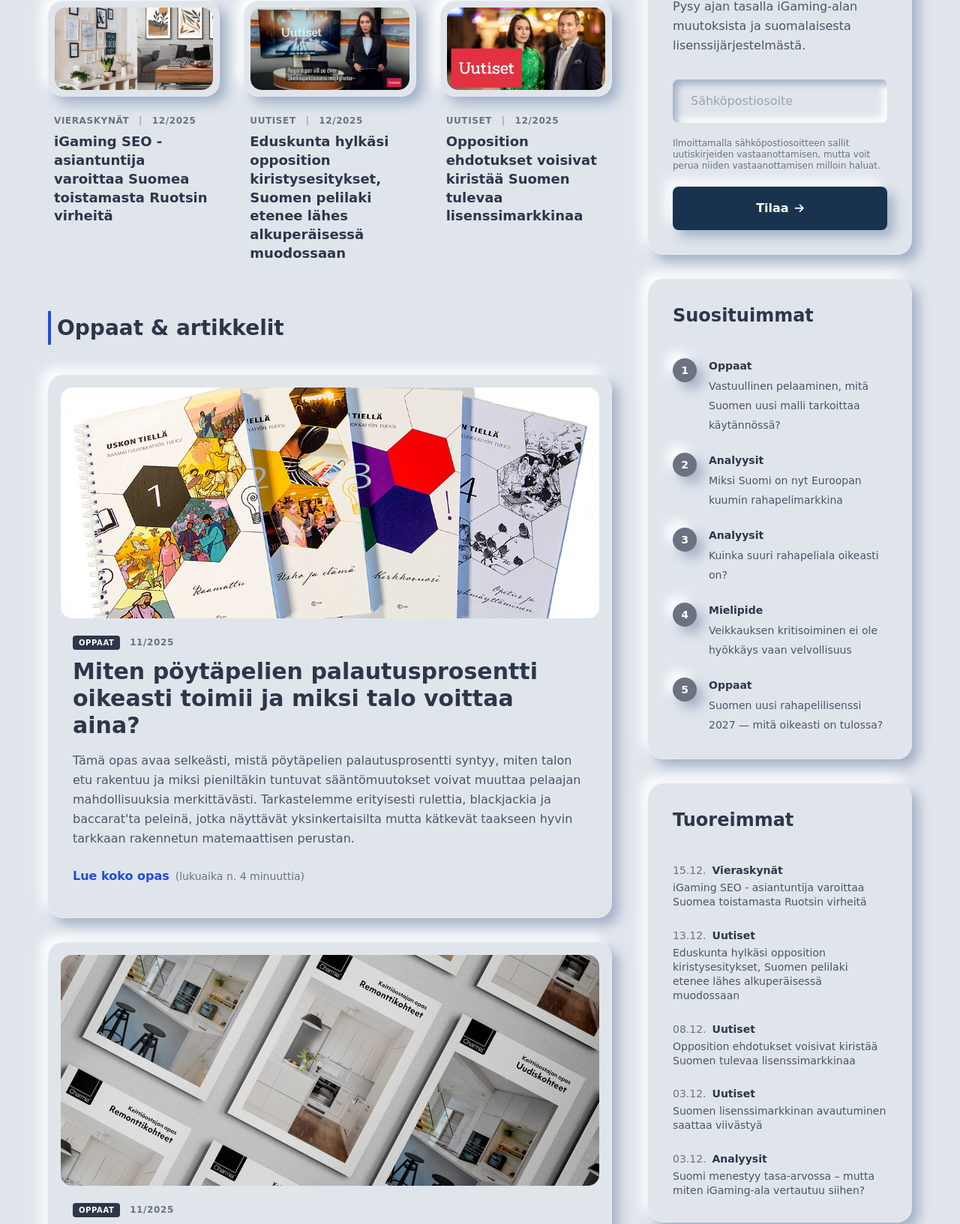
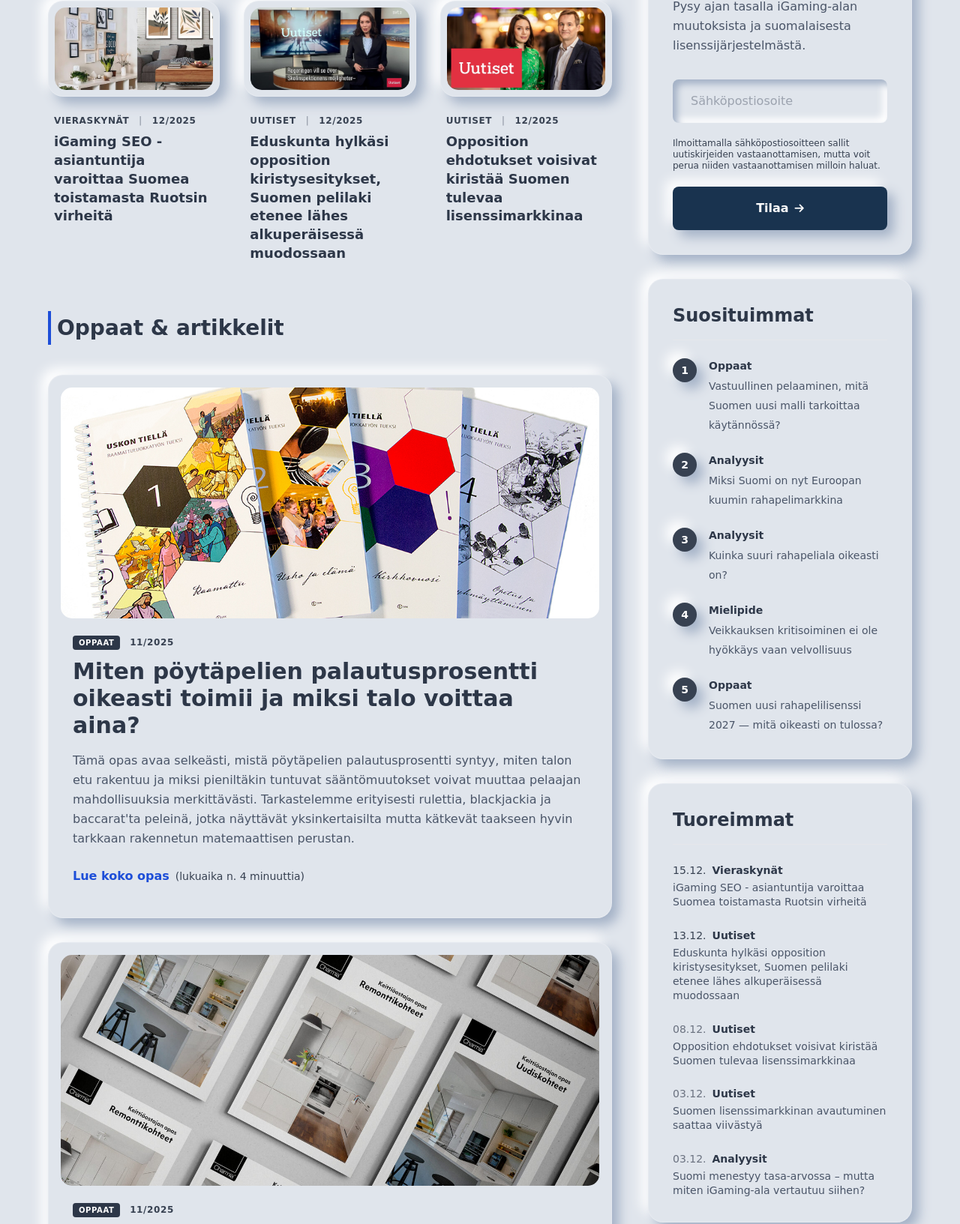
Before and after one commit to TravelerX9/rza-winlandia, a plain HTML site: page index.html in a window 1280 px wide. Shown: the part 909-2542 px from the top of the page at 75% size. Drawn offline with nearby package versions, Linux system fonts and the light colour scheme; a web font is replaced by a local one.

Commit message:
Update index.html

```diff
--- a/index.html
+++ b/index.html
@@ -4,6 +4,8 @@
 <head>
   <meta charset="UTF-8">
   <meta name="viewport" content="width=device-width, initial-scale=1.0">
+  <meta name="description"
+    content="Winlandia.io on riippumaton tietolähde suomalaisesta iGaming-toimialasta. Lue uusimmat uutiset, analyysit ja oppaat rahapelaamisesta ja lainsäädännöstä.">
   <title>Winlandia.io - Neumorphism</title>
   <link rel="icon" type="image/png" href="images/favicon.png">
   <link href="https://fonts.googleapis.com/css2?family=Sansita+Swashed:wght@700&display=swap" rel="stylesheet">
@@ -48,9 +50,9 @@
       <nav
         class="bg-[#19334f] shadow-neu-flat rounded-2xl border border-white/20 px-4 md:px-6 py-2 md:py-4 flex justify-between items-center">
         <!-- Logo -->
-        <a href="/"
+        <a href="/" aria-label="Winlandia Etusivu"
           class="text-lg md:text-2xl font-extrabold text-white flex items-center gap-2.5 tracking-wide">
-          <img class="md:w-[200px] md:h-[35px] w-[150px] h-[25px]" src="images/winlandia.png" alt="">
+          <img class="md:w-[200px] w-[150px] h-auto" src="images/winlandia.png" alt="Winlandia Logo">
         </a>
 
         <!-- Desktop Nav -->
@@ -80,11 +82,11 @@
 
         <!-- Mobile Actions -->
         <div class="flex gap-4">
-          <button
+          <button aria-label="Haku"
             class="w-[35px] h-[35px] flex items-center justify-center rounded-full text-neu-accent bg-neu-bg shadow-[5px_5px_10px_#122438,-5px_-5px_10px_#29507d] transition-all duration-300 cursor-pointer hover:text-blue-700">
             <i class="fas fa-search"></i>
           </button>
-          <button id="mobile-menu-btn"
+          <button id="mobile-menu-btn" aria-label="Valikko"
             class="w-[35px] h-[35px] flex items-center justify-center rounded-full text-neu-accent bg-neu-bg shadow-[5px_5px_10px_#122438,-5px_-5px_10px_#29507d] transition-all duration-300 cursor-pointer hover:text-blue-700 lg:hidden">
             <i class="fas fa-bars"></i>
           </button>
@@ -179,7 +181,7 @@
                       class="w-full h-full object-cover rounded-[15px]">
                   </div>
                   <div class="px-2">
-                    <div class="text-xs font-bold text-gray-500 uppercase tracking-wider mb-2">
+                    <div class="text-xs font-bold text-gray-700 uppercase tracking-wider mb-2">
                       VIERASKYNÄT <span class="mx-2 text-gray-400">|</span> 12/2025
                     </div>
                     <h3
@@ -199,7 +201,7 @@
                     <img src="images/Uutiset.jpg" alt="Uutiset" class="w-full h-full object-cover rounded-[15px]">
                   </div>
                   <div class="px-2">
-                    <div class="text-xs font-bold text-gray-500 uppercase tracking-wider mb-2">
+                    <div class="text-xs font-bold text-gray-700 uppercase tracking-wider mb-2">
                       UUTISET <span class="mx-2 text-gray-400">|</span> 12/2025
                     </div>
                     <h3
@@ -220,7 +222,7 @@
                     <img src="images/Uutiset2.jpg" alt="Uutiset" class="w-full h-full object-cover rounded-[15px]">
                   </div>
                   <div class="px-2">
-                    <div class="text-xs font-bold text-gray-500 uppercase tracking-wider mb-2">
+                    <div class="text-xs font-bold text-gray-700 uppercase tracking-wider mb-2">
                       UUTISET <span class="mx-2 text-gray-400">|</span> 12/2025
                     </div>
                     <h3
@@ -249,7 +251,7 @@
                   <img src="images/oppaat.jpg" alt="Pöytäpelien opas" class="w-full h-full object-cover">
                 </div>
                 <div class="px-4 pb-6">
-                  <div class="text-xs font-bold text-gray-500 uppercase tracking-wider mb-3">
+                  <div class="text-xs font-bold text-gray-700 uppercase tracking-wider mb-3">
                     <span class="bg-neu-accent text-white px-2 py-1 rounded text-[10px] mr-2">OPPAAT</span> 11/2025
                   </div>
                   <h3
@@ -264,7 +266,7 @@
                   </p>
                   <a href="#"
                     class="text-blue-700 font-bold border-b-2 border-transparent hover:border-blue-700 transition-all inline-flex items-center gap-2">
-                    Lue koko opas <span class="text-gray-500 font-normal text-sm no-underline border-0">(lukuaika n. 4
+                    Lue koko opas <span class="text-gray-700 font-normal text-sm no-underline border-0">(lukuaika n. 4
                       minuuttia)</span>
                   </a>
                 </div>
@@ -278,7 +280,7 @@
                   <img src="images/oppaat2.jpg" alt="RTP Opas" class="w-full h-full object-cover">
                 </div>
                 <div class="px-4 pb-6">
-                  <div class="text-xs font-bold text-gray-500 uppercase tracking-wider mb-3">
+                  <div class="text-xs font-bold text-gray-700 uppercase tracking-wider mb-3">
                     <span class="bg-neu-accent text-white px-2 py-1 rounded text-[10px] mr-2">OPPAAT</span> 11/2025
                   </div>
                   <h3
@@ -293,7 +295,7 @@
                   </p>
                   <a href="#"
                     class="text-blue-700 font-bold border-b-2 border-transparent hover:border-blue-700 transition-all inline-flex items-center gap-2">
-                    Lue koko opas <span class="text-gray-500 font-normal text-sm no-underline border-0">(lukuaika n. 7
+                    Lue koko opas <span class="text-gray-700 font-normal text-sm no-underline border-0">(lukuaika n. 7
                       minuuttia)</span>
                   </a>
                 </div>
@@ -307,7 +309,7 @@
                   <img src="images/oppaat3.jpg" alt="UKK ja rahapelit" class="w-full h-full object-cover">
                 </div>
                 <div class="px-4 pb-6">
-                  <div class="text-xs font-bold text-gray-500 uppercase tracking-wider mb-3">
+                  <div class="text-xs font-bold text-gray-700 uppercase tracking-wider mb-3">
                     <span class="bg-neu-accent text-white px-2 py-1 rounded text-[10px] mr-2">OPPAAT</span> 11/2025
                   </div>
                   <h3
@@ -316,13 +318,13 @@
                   </h3>
                   <p class="text-neu-text mb-6 leading-relaxed max-w-4xl">
                     Tämä UKK-kooste vastaa niihin kysymyksiin, jotka suomalaiset yleensä googlaavat rahapeleistä,
-                    lisenssijärjestelmästä, verotuksesta ja nettikasinoiden toiminnasta.
+                    lisenssijärjestelmästä, verotuksesta ja nettikasinoista.
                     <br><br>
                     Vastaukset ovat neutraaleja, faktoihin perustuvia eikä niissä ole markkinointisisältöä.
                   </p>
                   <a href="#"
                     class="text-blue-700 font-bold border-b-2 border-transparent hover:border-blue-700 transition-all inline-flex items-center gap-2">
-                    Lue koko UKK <span class="text-gray-500 font-normal text-sm no-underline border-0">(lukuaika n. 5
+                    Lue koko UKK <span class="text-gray-700 font-normal text-sm no-underline border-0">(lukuaika n. 5
                       minuuttia)</span>
                   </a>
                 </div>
@@ -347,7 +349,7 @@
                     <input type="email" placeholder="Sähköpostiosoite"
                       class="w-full bg-neu-bg shadow-neu-pressed rounded-lg px-6 py-4 outline-none text-neu-text placeholder-gray-400 focus:ring-2 focus:ring-blue-500/50 transition-all">
                   </div>
-                  <p class="text-xs text-gray-500 leading-tight">
+                  <p class="text-xs text-gray-700 leading-tight">
                     Ilmoittamalla sähköpostiosoitteen sallit uutiskirjeiden vastaanottamisen, mutta voit perua niiden
                     vastaanottamisen milloin haluat.
                   </p>
@@ -366,7 +368,7 @@
 
                   <div class="flex gap-4">
                     <div
-                      class="w-8 h-8 rounded-full bg-gray-500 text-white flex items-center justify-center font-bold text-sm flex-shrink-0 shadow-neu-flat">
+                      class="w-8 h-8 rounded-full bg-gray-700 text-white flex items-center justify-center font-bold text-sm flex-shrink-0 shadow-neu-flat">
                       1</div>
                     <div>
                       <div class="font-bold text-neu-accent text-sm mb-1">Oppaat</div>
@@ -378,7 +380,7 @@
 
                   <div class="flex gap-4">
                     <div
-                      class="w-8 h-8 rounded-full bg-gray-500 text-white flex items-center justify-center font-bold text-sm flex-shrink-0 shadow-neu-flat">
+                      class="w-8 h-8 rounded-full bg-gray-700 text-white flex items-center justify-center font-bold text-sm flex-shrink-0 shadow-neu-flat">
                       2</div>
                     <div>
                       <div class="font-bold text-neu-accent text-sm mb-1">Analyysit</div>
@@ -390,7 +392,7 @@
 
                   <div class="flex gap-4">
                     <div
-                      class="w-8 h-8 rounded-full bg-gray-500 text-white flex items-center justify-center font-bold text-sm flex-shrink-0 shadow-neu-flat">
+                      class="w-8 h-8 rounded-full bg-gray-700 text-white flex items-center justify-center font-bold text-sm flex-shrink-0 shadow-neu-flat">
                       3</div>
                     <div>
                       <div class="font-bold text-neu-accent text-sm mb-1">Analyysit</div>
@@ -402,7 +404,7 @@
 
                   <div class="flex gap-4">
                     <div
-                      class="w-8 h-8 rounded-full bg-gray-500 text-white flex items-center justify-center font-bold text-sm flex-shrink-0 shadow-neu-flat">
+                      class="w-8 h-8 rounded-full bg-gray-700 text-white flex items-center justify-center font-bold text-sm flex-shrink-0 shadow-neu-flat">
                       4</div>
                     <div>
                       <div class="font-bold text-neu-accent text-sm mb-1">Mielipide</div>
@@ -414,7 +416,7 @@
 
                   <div class="flex gap-4">
                     <div
-                      class="w-8 h-8 rounded-full bg-gray-500 text-white flex items-center justify-center font-bold text-sm flex-shrink-0 shadow-neu-flat">
+                      class="w-8 h-8 rounded-full bg-gray-700 text-white flex items-center justify-center font-bold text-sm flex-shrink-0 shadow-neu-flat">
                       5</div>
                     <div>
                       <div class="font-bold text-neu-accent text-sm mb-1">Oppaat</div>
@@ -434,7 +436,7 @@
 
                   <div class="flex flex-col">
                     <div class="flex gap-2 items-baseline mb-1">
-                      <span class="text-gray-500 font-medium text-sm">15.12.</span>
+                      <span class="text-gray-700 font-medium text-sm">15.12.</span>
                       <span class="text-neu-accent font-bold text-sm">Vieraskynät</span>
                     </div>
                     <a href="#" class="text-neu-text text-sm hover:text-blue-700 transition-colors leading-snug">
@@ -444,7 +446,7 @@
 
                   <div class="flex flex-col">
                     <div class="flex gap-2 items-baseline mb-1">
-                      <span class="text-gray-500 font-medium text-sm">13.12.</span>
+                      <span class="text-gray-700 font-medium text-sm">13.12.</span>
                       <span class="text-neu-accent font-bold text-sm">Uutiset</span>
                     </div>
                     <a href="#" class="text-neu-text text-sm hover:text-blue-700 transition-colors leading-snug">
```
